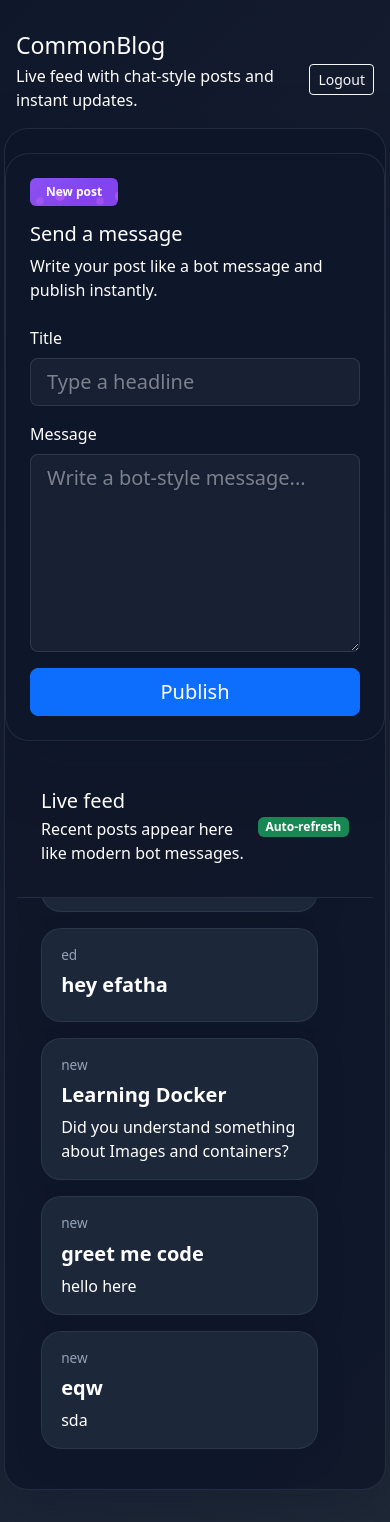
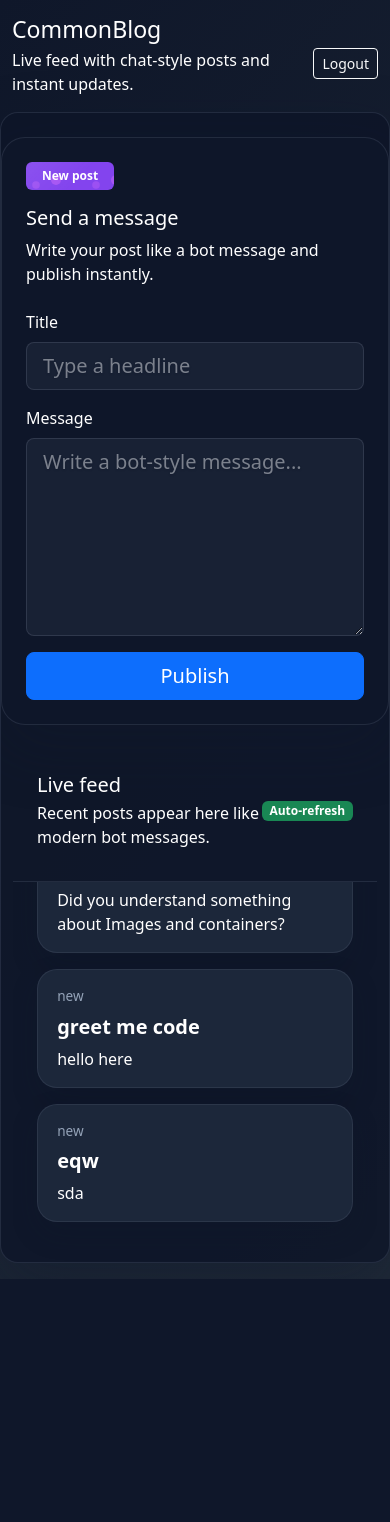
Before and after one commit to efatha/Real-Time-Multi-User, a Flask app: page /home in a window 390 px wide. After the commit the page ends 1279 px from the top, so only its background shows below. Run offline with Flask 3, Linux system fonts and the light colour scheme; a user stored in the database is signed in; data comes from the database, SQL or seed files in the repository.

Commit message:
Added media querry for responsiveness

```diff
--- a/templates/index.html
+++ b/templates/index.html
@@ -2,6 +2,7 @@
 <html lang="en">
 <head>
     <meta charset="UTF-8">
+    <meta name="viewport" content="width=device-width, initial-scale=1">
     <title>CommonBlog</title>
     <link href="https://cdn.jsdelivr.net/npm/bootstrap@5.3.2/dist/css/bootstrap.min.css" rel="stylesheet">
     <style>
@@ -111,6 +112,53 @@
             background: rgba(15, 23, 42, 0.96);
             color: #ffffff;
         }
+
+        @media (max-width: 992px) {
+            .app-shell {
+                padding: 1.5rem 1rem;
+            }
+            .chat-messages {
+                height: 55vh;
+            }
+            .chat-header {
+                padding: 1rem 1rem 0.75rem;
+            }
+        }
+
+        @media (max-width: 768px) {
+            .form-card,
+            .chat-header {
+                padding: 1.5rem;
+            }
+            .chat-messages {
+                height: 50vh;
+            }
+        }
+
+        @media (max-width: 576px) {
+            .app-shell {
+                padding: 1rem 0.75rem;
+            }
+            .chat-panel {
+                border-radius: 18px;
+            }
+            .form-card,
+            .chat-header {
+                padding: 1.25rem;
+            }
+            .chat-messages {
+                height: 45vh;
+            }
+            .scroll-down-btn {
+                bottom: 0.75rem;
+                right: 0.75rem;
+                width: 36px;
+                height: 36px;
+            }
+            .message-bubble {
+                max-width: 100%;
+            }
+        }
     </style>
 </head>
 <body>
```
Also changed, not shown: templates/login.html (+9 -0 lines), templates/register.html (+9 -0 lines).
